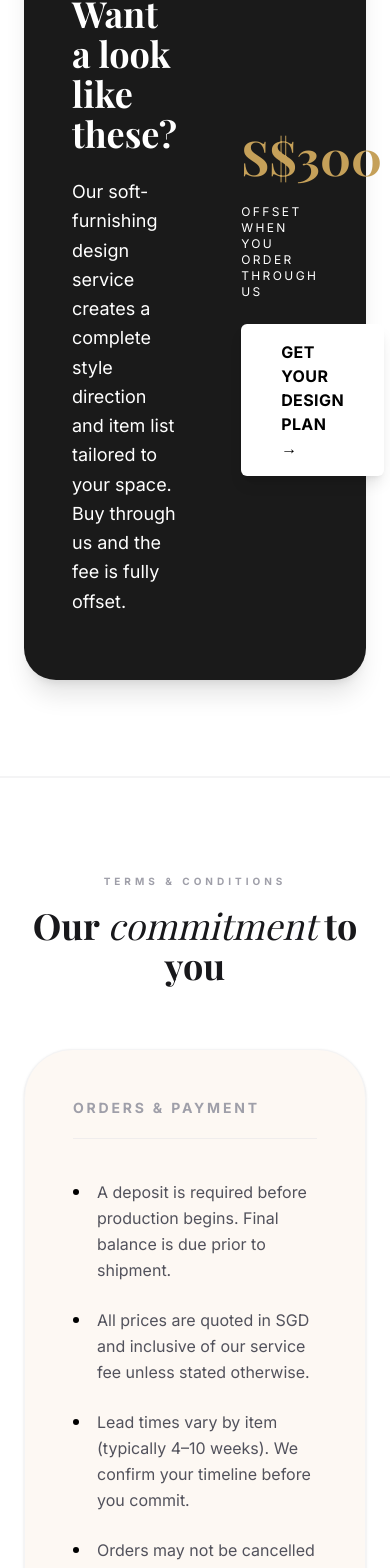
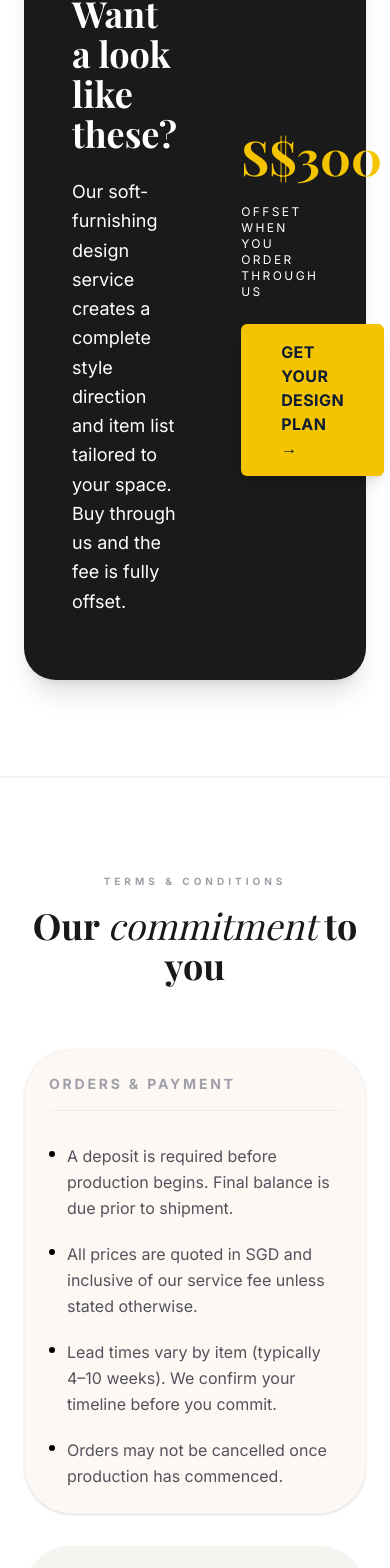
Before and after one commit to UstaySG/website, a React (Vite) app: page / in a window 390 px wide. Shown: the part 5853-7421 px from the top of the page. Built offline with nearby package versions, Linux system fonts and the light colour scheme; a web font is replaced by a local one.

Commit message:
layout 2x2

```diff
--- a/package.json
+++ b/package.json
@@ -27,8 +27,9 @@
   "devDependencies": {
     "@types/express": "^4.17.21",
     "@types/node": "^22.14.0",
-    "autoprefixer": "^10.4.21",
-    "tailwindcss": "^4.1.14",
+    "autoprefixer": "^10.4.27",
+    "postcss": "^8.5.8",
+    "tailwindcss": "^4.2.1",
     "tsx": "^4.21.0",
     "typescript": "~5.8.2",
     "vite": "^6.2.0"
--- a/src/App.tsx
+++ b/src/App.tsx
@@ -502,7 +502,7 @@ const OurWork = () => {
 
           {/* Right */}
           <div className="w-1/3 flex flex-col items-start gap-6">
-            <div className="text-5xl font-serif font-bold text-[#C5A059]">
+            <div className="text-5xl font-serif font-bold text-[#F5C400]">
               S$300
             </div>
 
@@ -514,7 +514,7 @@ const OurWork = () => {
               href="https://t.me/ustaysg"
               target="_blank"
               rel="noopener noreferrer"
-              className="bg-white text-black px-10 py-4 rounded-md font-bold uppercase tracking-wide hover:bg-yellow-300 transition-all shadow-lg"
+              className="bg-[#F5C400] text-[#0D1B35] px-10 py-4 rounded-md font-bold uppercase tracking-wide hover:bg-yellow-300 transition-all shadow-lg"
             >
               Get Your Design Plan →
             </a>
@@ -587,17 +587,17 @@ const TermsAndConditions = () => {
               initial={{ opacity: 0, y: 20 }}
               whileInView={{ opacity: 1, y: 0 }}
               viewport={{ once: true }}
-              className={`p-12 rounded-[3rem] border border-zinc-100 ${section.color} shadow-sm hover:shadow-md transition-shadow duration-500`}
+              className={`min-w-0 p-6 md:p-12 rounded-[3rem] border border-zinc-100 ${section.color} shadow-sm`}
             >
-              <h3 className="text-sm font-bold mb-10 tracking-[0.2em] uppercase text-zinc-400 border-b border-zinc-200/50 pb-5">
+              <h3 className="text-sm font-bold mb-8 tracking-[0.2em] uppercase text-zinc-400 border-b border-zinc-200/50 pb-4">
                 {section.title}
               </h3>
-              <ul className="space-y-6">
+
+              <ul className="space-y-5">
                 {section.items.map((item, iIdx) => (
-                  <li key={iIdx} className="text-zinc-600 leading-relaxed pl-6 relative">
-                    {/* <span className="w-1.5 h-1.5 mt-2 rounded-full bg-black/40"></span> */}
-                    <div className="absolute left-0 top-2.5 w-1.5 h-1.5 rounded-full bg-black" />
-                    {item}
+                  <li key={iIdx} className="flex items-start gap-3 text-zinc-600 leading-relaxed">
+                    <span className="mt-2 w-1.5 h-1.5 rounded-full bg-black shrink-0" />
+                    <span>{item}</span>
                   </li>
                 ))}
               </ul>
@@ -634,7 +634,7 @@ const ChatButton = () => (
 );
 
 const Footer = () => (
-  <footer className="bg-white pt-24 pb-12 border-t border-zinc-100">
+  <footer className="bg-black pt-4 pb-12 border-t border-zinc-100">
     {/* <div className="max-w-7xl mx-auto px-6"> */}
       {/* <div className="grid grid-cols-1 md:grid-cols-4 gap-12 mb-16">
         <div className="md:col-span-2">
@@ -673,11 +673,11 @@ const Footer = () => (
         </div>
       </div> */}
 
-      <div className="pt-12 border-t border-zinc-100 flex flex-col md:flex-row justify-between items-center gap-6 text-sm text-zinc-400">
-        <p>© 2026 UStay. All rights reserved.</p>
+      <div className="pt-4 flex flex-col md:flex-row justify-between items-center gap-6 text-sm text-zinc-400">
+        <p className="text-white">© 2026 UStay. All rights reserved.</p>
         <div className="flex gap-8">
-          <a href="#terms" className="hover:text-black">Privacy Policy</a>
-          <a href="#terms" className="hover:text-black">Terms of Service</a>
+          <a href="#terms" className="text-white hover:text-black">Privacy Policy</a>
+          <a href="#terms" className="text-white hover:text-black">Terms of Service</a>
         </div>
       </div>
     {/* </div> */}
```
Also changed, not shown: vite.config.ts (+3 -9 lines), 1 other file (tests, documents, lock files or other folders).
